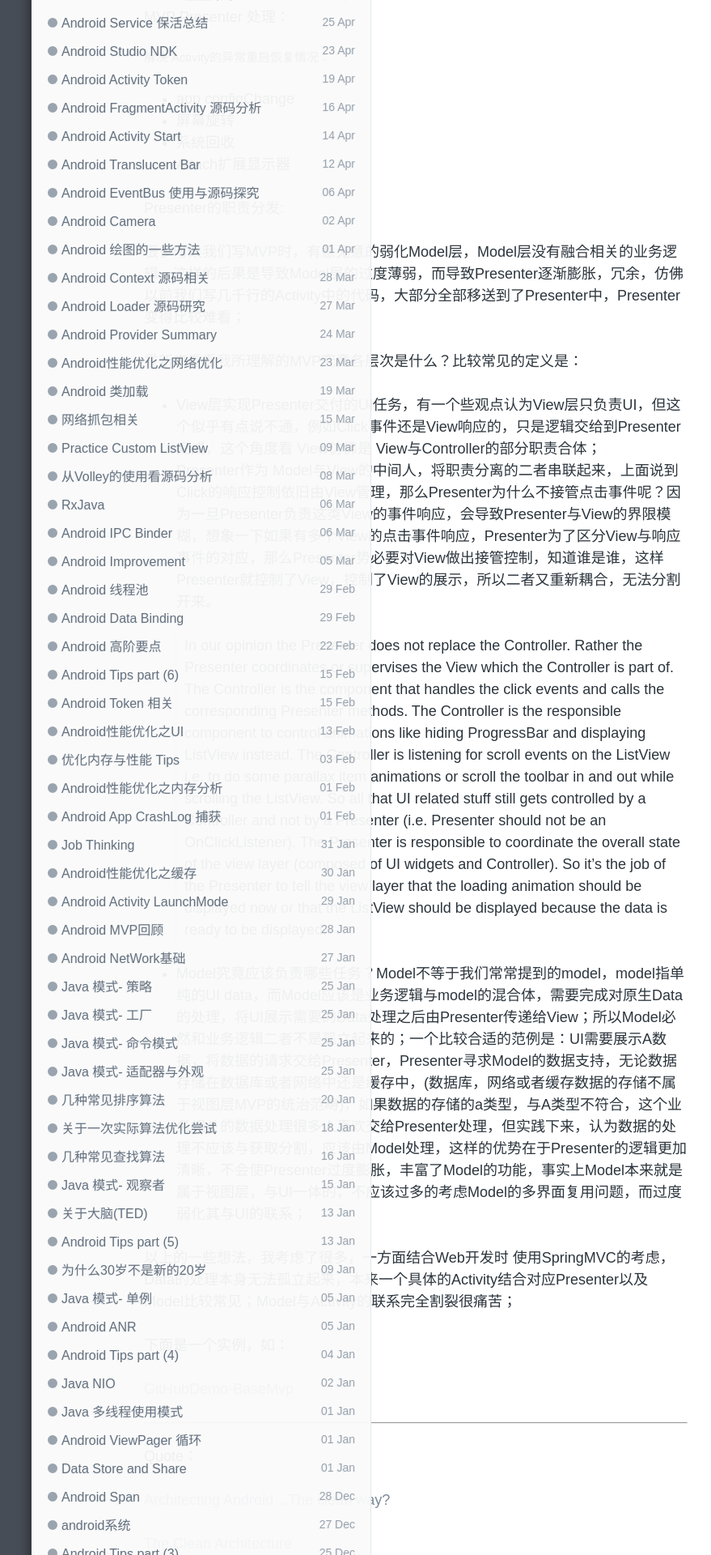
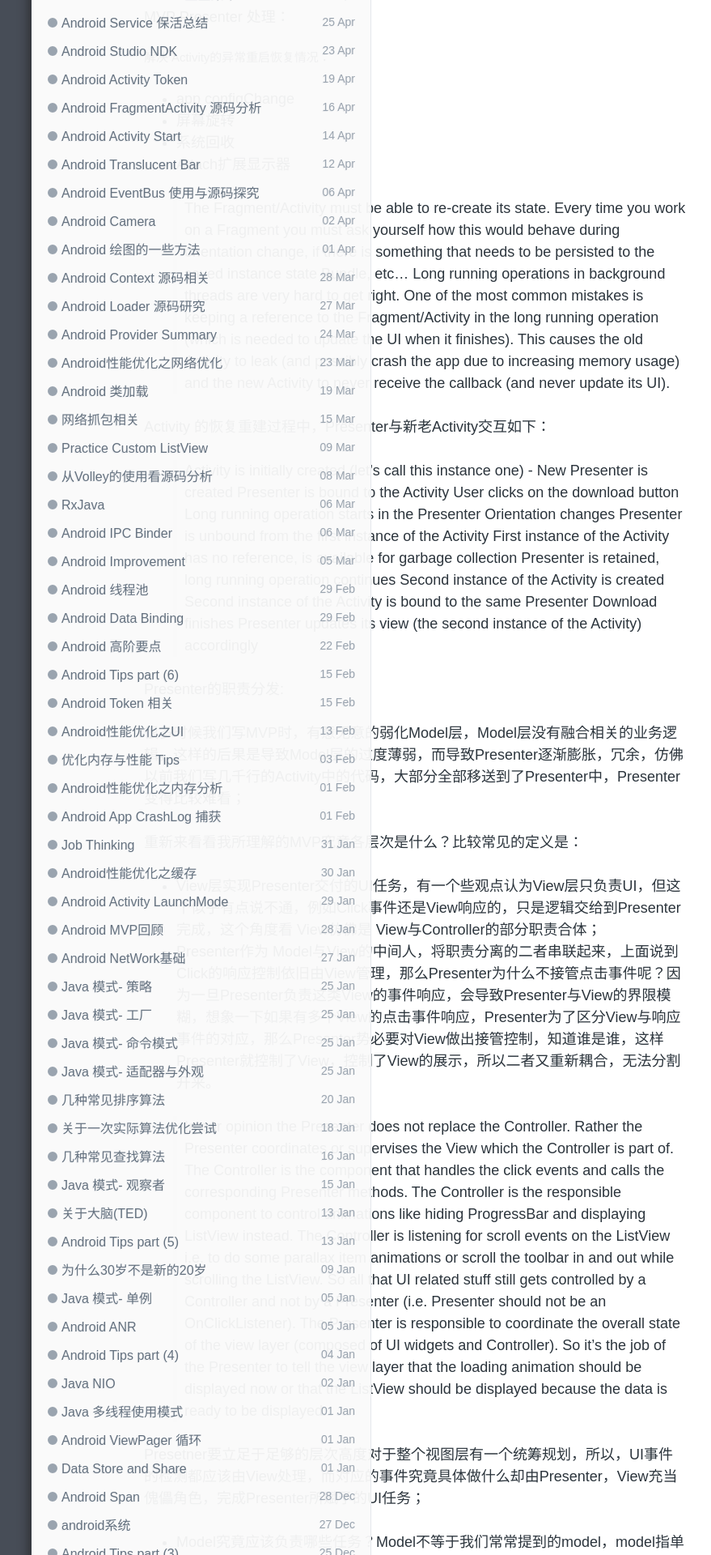
Before and after one commit to enlipan/enlipan.github.io, a Jekyll site: the page built from _posts/2016-08-05-more-about-mvp.md, in a window 1280 px wide. Shown: the part 798-2718 px from the top of the page at 81% size, without its empty margins (126-1005 px from the left). Built offline with Jekyll 4.4.1, drawn with Linux system fonts in a browser that asks for light colours; nearby versions of some CDN libraries; comment, search, counter and statistics services are not loaded; some of the changed text lies outside the part shown.

Commit message:
modify mvp

```diff
--- a/_posts/2016-08-05-more-about-mvp.md
+++ b/_posts/2016-08-05-more-about-mvp.md
@@ -30,6 +30,28 @@
 * Attach扩展显示器
 
 
+>  The Fragment/Activity must be able to re-create its state. Every time you work on a Fragment you must ask yourself how this would behave during orientation change, if there is something that needs to be persisted to the saved instance state Bundle, etc…
+>  Long running operations in background threads are very hard to get right. One of the most common mistakes is keeping a reference to the Fragment/Activity in the long running operation (which is needed to update the UI when it finishes). This causes the old Activity to leak (and possibly crash the app due to increasing memory usage) and the new Activity to never receive the callback (and never update its UI).
+
+Activity 的恢复重建过程中，Presenter与新老Activity交互如下：
+
+>  Activity is initially created (let’s call this instance one) - New Presenter is created
+Presenter is bound to the Activity
+User clicks on the download button
+Long running operation starts in the Presenter
+Orientation changes
+Presenter is unbound from the first instance of the Activity
+First instance of the Activity has no reference, is available for garbage collection
+Presenter is retained, long running operation continues
+Second instance of the Activity is created
+Second instance of the Activity is bound to the same Presenter
+Download finishes
+Presenter updates its view (the second instance of the Activity) accordingly
+
+
+
+
+
 #### Presenter的职责分发:
 
 很多时候我们写MVP时，有意无意的弱化Model层，Model层没有融合相关的业务逻辑，这样的后果是导致Model层的过度薄弱，而导致Presenter逐渐膨胀，冗余，仿佛以前我们写几千行的Activity中的代码，大部分全部移送到了Presenter中，Presenter变得比较难看；
@@ -41,6 +63,8 @@
 * Presenter作为 Model与View的中间人，将职责分离的二者串联起来，上面说到Click的响应控制依旧由View管理，那么Presenter为什么不接管点击事件呢？因为一旦Presenter负责这类View的事件响应，会导致Presenter与View的界限模糊，想象一下如果有多个View的点击事件响应，Presenter为了区分View与响应事件的对应，那么Presenter势必要对View做出接管控制，知道谁是谁，这样Presenter就控制了View，控制了View的展示，所以二者又重新耦合，无法分割开来。
 
 >  In our opinion the Presenter does not replace the Controller. Rather the Presenter coordinates or supervises the View which the Controller is part of. The Controller is the component that handles the click events and calls the corresponding Presenter methods. The Controller is the responsible component to control animations like hiding ProgressBar and displaying ListView instead. The Controller is listening for scroll events on the ListView i.e. to do some parallax item animations or scroll the toolbar in and out while scrolling the ListView. So all that UI related stuff still gets controlled by a Controller and not by a Presenter (i.e. Presenter should not be an OnClickListener). The Presenter is responsible to coordinate the overall state of the view layer (composed of UI widgets and Controller). So it’s the job of the Presenter to tell the view layer that the loading animation should be displayed now or that the ListView should be displayed because the data is ready to be displayed.
+
+Presetner要立足于足够的层次高度对于整个视图层有一个统筹规划，所以，UI事件的检测都应该由View处理，而对应的事件究竟具体做什么却由Presenter，View充当傀儡角色，完成Presenter所赋予的UI任务；
 
 * Model究竟应该负责哪些任务？Model不等于我们常常提到的model，model指单纯的UI data，而Model应该是业务逻辑与model的混合体，需要完成对原生Data的处理，将UI展示需要的Data处理之后由Presenter传递给View；所以Model必然和业务逻辑二者不是孤立起来的；一个比较合适的范例是：UI需要展示A数据，将数据的请求交给Presenter，Presenter寻求Model的数据支持，无论数据存储在数据库或者网络中还是缓存中，(数据库，网络或者缓存数据的存储不属于视图层MVP的统治范畴)，如果数据的存储的a类型，与A类型不符合，这个业务相关的数据处理很多人喜欢交给Presenter处理，但实践下来，认为数据的处理不应该与获取分割，应该由Model处理，这样的优势在于Presenter的逻辑更加清晰，不会使Presenter过度膨胀，丰富了Model的功能，事实上Model本来就是属于视图层，与UI一体的，不应该过多的考虑Model的多界面复用问题，而过度弱化其与UI的联系；
 
@@ -80,6 +104,8 @@
 
 [TED MOSBY - SOFTWARE ARCHITECT](http://hannesdorfmann.com/android/mosby)
 
+[Android Code That Scales, With MVP](http://engineering.remind.com/android-code-that-scales/)
+
 [How to Adopt Model View Presenter on Android](http://code.tutsplus.com/tutorials/how-to-adopt-model-view-presenter-on-android--cms-26206)
 
 [Android Code That Scales, With MVP](http://engineering.remind.com/android-code-that-scales/)
```
